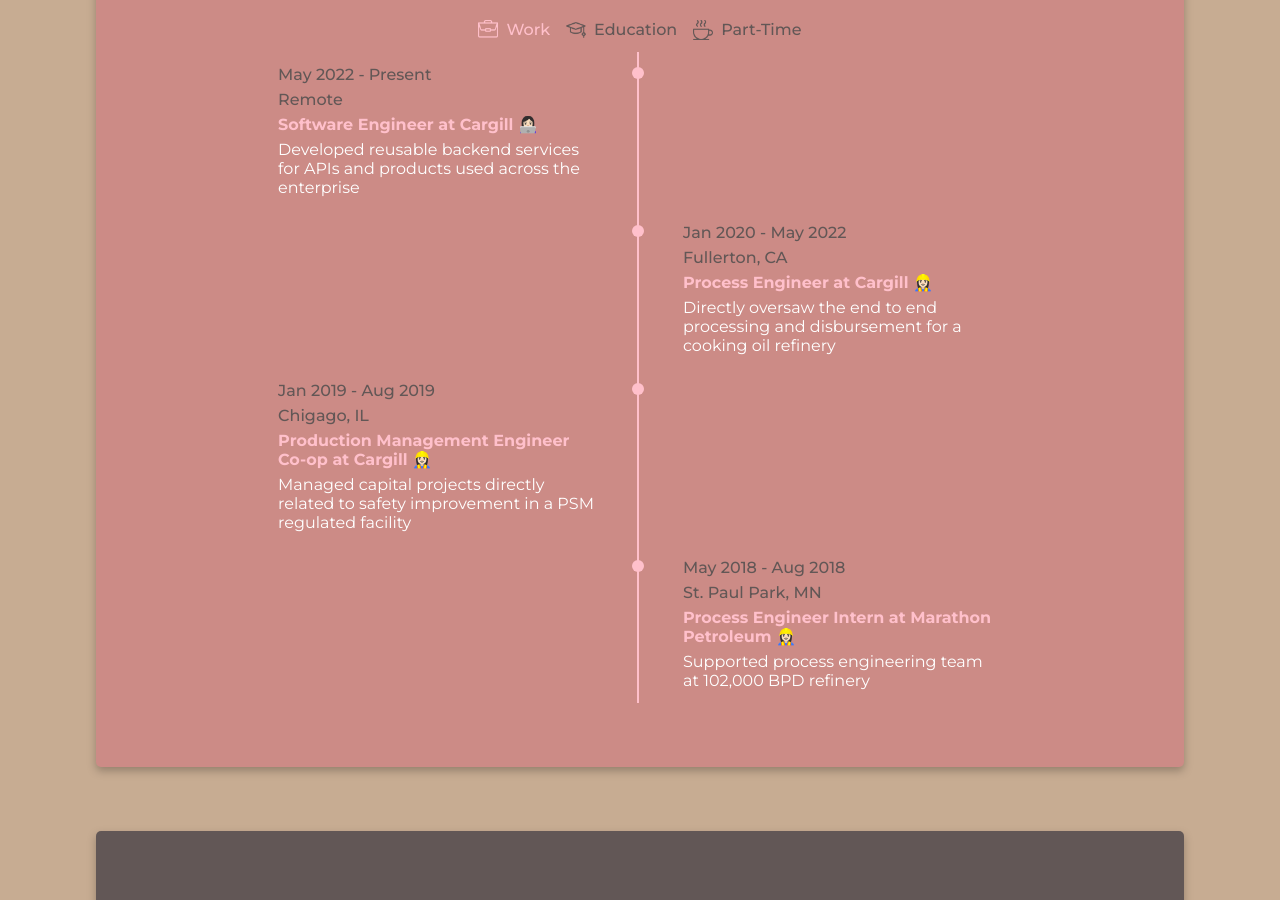
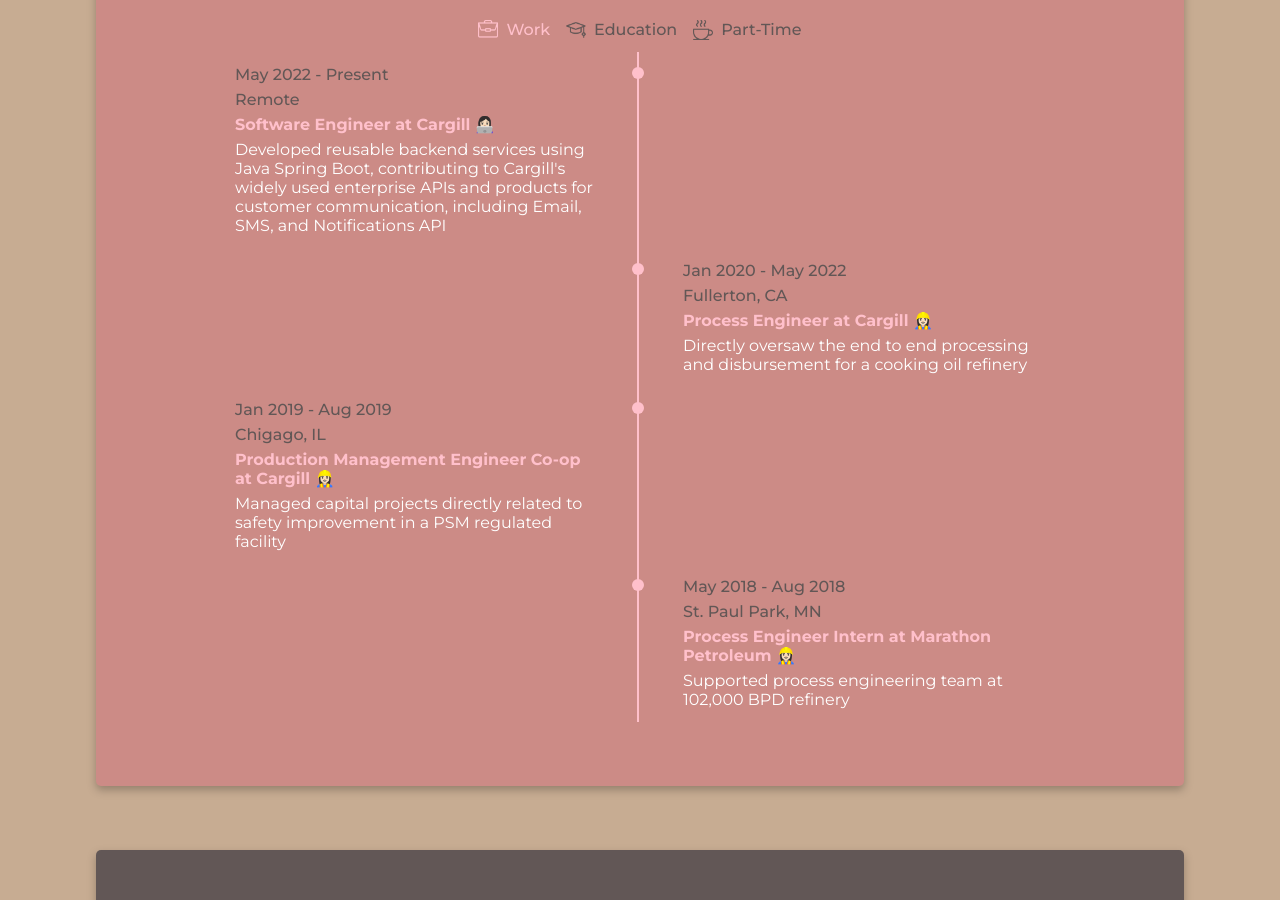
Before and after one commit to yeonjuparkk/yeonjuparkk.github.io, a React (Create React App) app: page / in a window 1280 px wide. Shown: the part 2361-3261 px from the top of the page. Built offline with nearby package versions, Linux system fonts and the light colour scheme; the HTML template or start-up script is replaced by a standard one.

Commit message:
update job description

```diff
--- a/src/components/Timeline.jsx
+++ b/src/components/Timeline.jsx
@@ -87,8 +87,10 @@
                 Software Engineer at Cargill 👩🏻‍💻
               </p>
               <p className="portfolio__experience-timeline-content description">
-                Developed reusable backend services for APIs and products used
-                across the enterprise
+                Developed reusable backend services using Java Spring Boot,
+                contributing to Cargill's widely used enterprise APIs and
+                products for customer communication, including Email, SMS, and
+                Notifications API
               </p>
             </div>
           </div>
```
